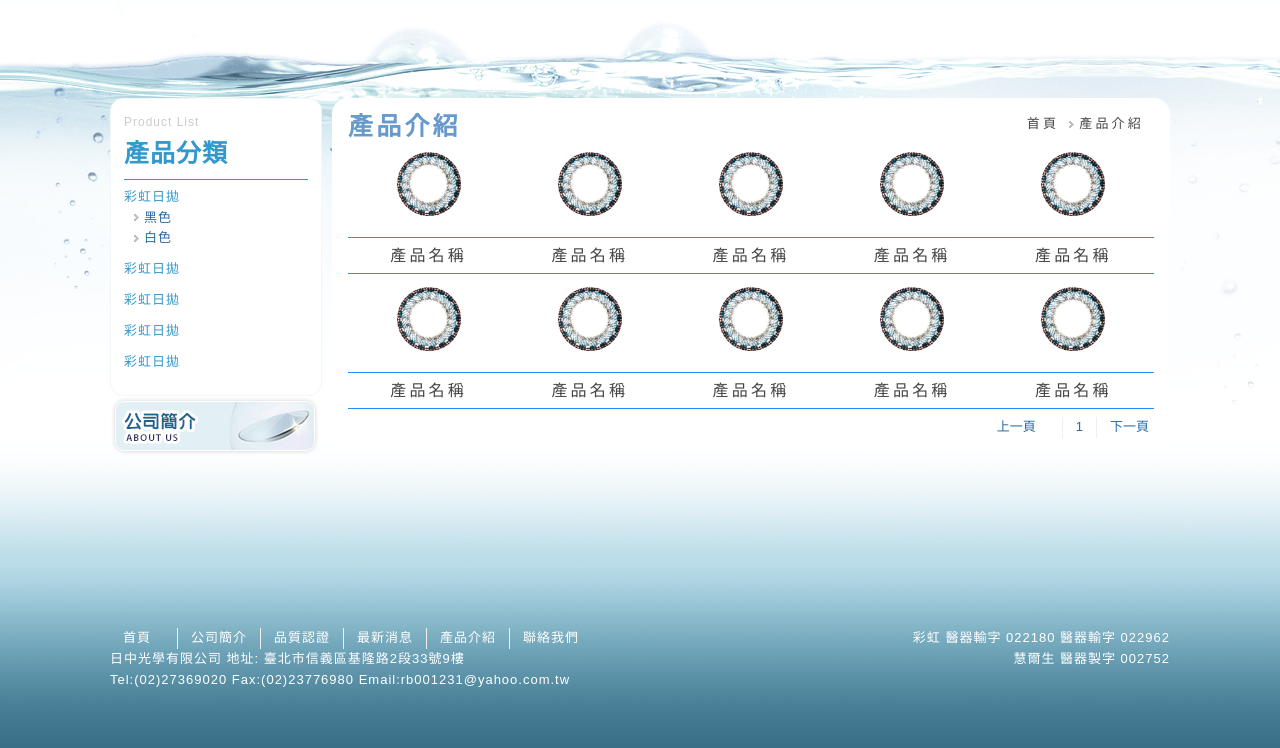
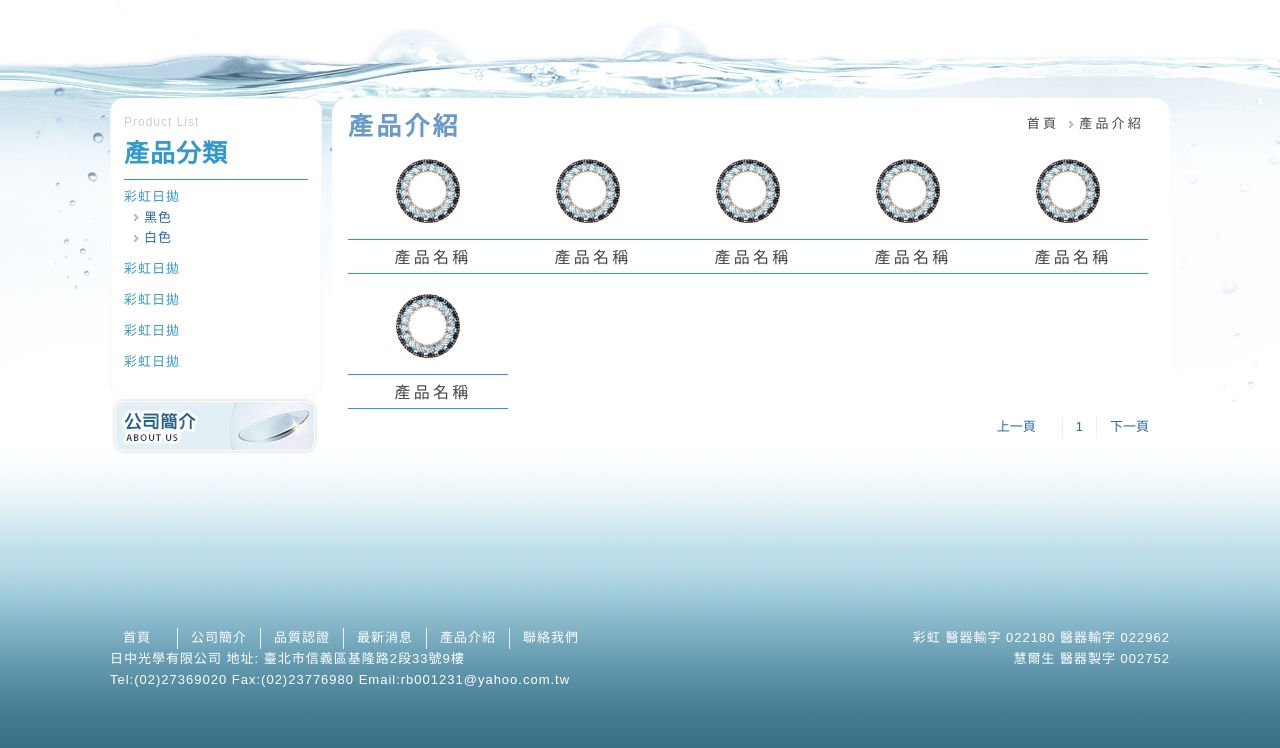
Before and after one commit to syuemingfang/rz0521, a plain HTML site: page export/web/product.html in a window 1280 px wide. Shown: the part 102-850 px from the top of the page. Drawn offline with Linux system fonts and the light colour scheme.

Commit message:
edit product.html

```diff
--- a/export/web/css/layout.css
+++ b/export/web/css/layout.css
@@ -136,7 +136,29 @@
 	width: 100%;
 }
 /* List */
-
+.list_product{
+	list-style-type: none;
+	margin: 0;
+	padding: 0;
+}
+.list_product li{
+	float:left;
+	width:160px;
+	margin-top:20px;
+	text-align:center;
+	border-bottom:1px #3490e9 solid;
+}
+.list_product li .photo{
+	width:100%;
+	height:80px;
+	border-bottom:1px #3490e9 solid;
+}
+.list_product li .detail{
+	width:100%;
+	height:20px;
+	padding:5px;
+		padding-bottom:8px;
+}
 .list_menu {
 	background-color: #ffffff;
 	overflow: hidden;
--- a/export/web/product.html
+++ b/export/web/product.html
@@ -57,42 +57,31 @@
               <li>產品介紹</li>
             </ul>
             <h2>產品介紹</h2>
-            <table class="fl_table_sub4 fo_width_100">
-              <thead>
-                <tr>
-                  <th align="center"><div class="fo_padding"><a href="product_sub.html"><img src="images/demo_1.jpg" style="width:64px" /></a></div></th>
-                  <th align="center"><div class="fo_padding"><a href="product_sub.html"><img src="images/demo_1.jpg" style="width:64px" /></a></div></th>
-                  <th align="center"><div class="fo_padding"><a href="product_sub.html"><img src="images/demo_1.jpg" style="width:64px" /></a></div></th>
-                  <th align="center"><div class="fo_padding"><a href="product_sub.html"><img src="images/demo_1.jpg" style="width:64px" /></a></div></th>
-                  <th align="center"><div class="fo_padding"><a href="product_sub.html"><img src="images/demo_1.jpg" style="width:64px" /></a></div></th>
-                </tr>
-              </thead>
-              <tr>
-                <td align="center">產品名稱</td>
-                <td align="center">產品名稱</td>
-                <td align="center">產品名稱</td>
-                <td align="center">產品名稱</td>
-                <td align="center">產品名稱</td>
-              </tr>
-            </table>
-            <table class="fl_table_sub4 fo_width_100">
-              <thead>
-                <tr>
-                  <th align="center"><div class="fo_padding"><a href="product_sub.html"><img src="images/demo_1.jpg" style="width:64px" /></a></div></th>
-                  <th align="center"><div class="fo_padding"><a href="product_sub.html"><img src="images/demo_1.jpg" style="width:64px" /></a></div></th>
-                  <th align="center"><div class="fo_padding"><a href="product_sub.html"><img src="images/demo_1.jpg" style="width:64px" /></a></div></th>
-                  <th align="center"><div class="fo_padding"><a href="product_sub.html"><img src="images/demo_1.jpg" style="width:64px" /></a></div></th>
-                  <th align="center"><div class="fo_padding"><a href="product_sub.html"><img src="images/demo_1.jpg" style="width:64px" /></a></div></th>
-                </tr>
-              </thead>
-              <tr>
-                <td align="center">產品名稱</td>
-                <td align="center">產品名稱</td>
-                <td align="center">產品名稱</td>
-                <td align="center">產品名稱</td>
-                <td align="center">產品名稱</td>
-              </tr>
-            </table>
+            <ul class="list_product fo_width_100">
+              <li>
+                <div class="photo"><a href="product_sub.html"><img src="images/demo_1.jpg" style="width:64px" /></a></div>
+                <div class="detail">產品名稱</div>
+              </li>
+              <li>
+                <div class="photo"><a href="product_sub.html"><img src="images/demo_1.jpg" style="width:64px" /></a></div>
+                <div class="detail">產品名稱</div>
+              </li>
+              <li>
+                <div class="photo"><a href="product_sub.html"><img src="images/demo_1.jpg" style="width:64px" /></a></div>
+                <div class="detail">產品名稱</div>
+              </li>              <li>
+                <div class="photo"><a href="product_sub.html"><img src="images/demo_1.jpg" style="width:64px" /></a></div>
+                <div class="detail">產品名稱</div>
+              </li>
+              <li>
+                <div class="photo"><a href="product_sub.html"><img src="images/demo_1.jpg" style="width:64px" /></a></div>
+                <div class="detail">產品名稱</div>
+              </li>
+              <li>
+                <div class="photo"><a href="product_sub.html"><img src="images/demo_1.jpg" style="width:64px" /></a></div>
+                <div class="detail">產品名稱</div>
+              </li>
+            </ul>
             <div class="fo_margin fo_width_100">
               <ul class="fl_menu_sub1 font2 fo_pullRight">
                 <li><a href="#">上一頁</a></li>
@@ -123,6 +112,5 @@
       慧爾生      醫器製字 002752 </div>
   </div>
 </div>
-
 </body>
 </html>
```
Lines whose indentation alone changed are shown as unchanged.
